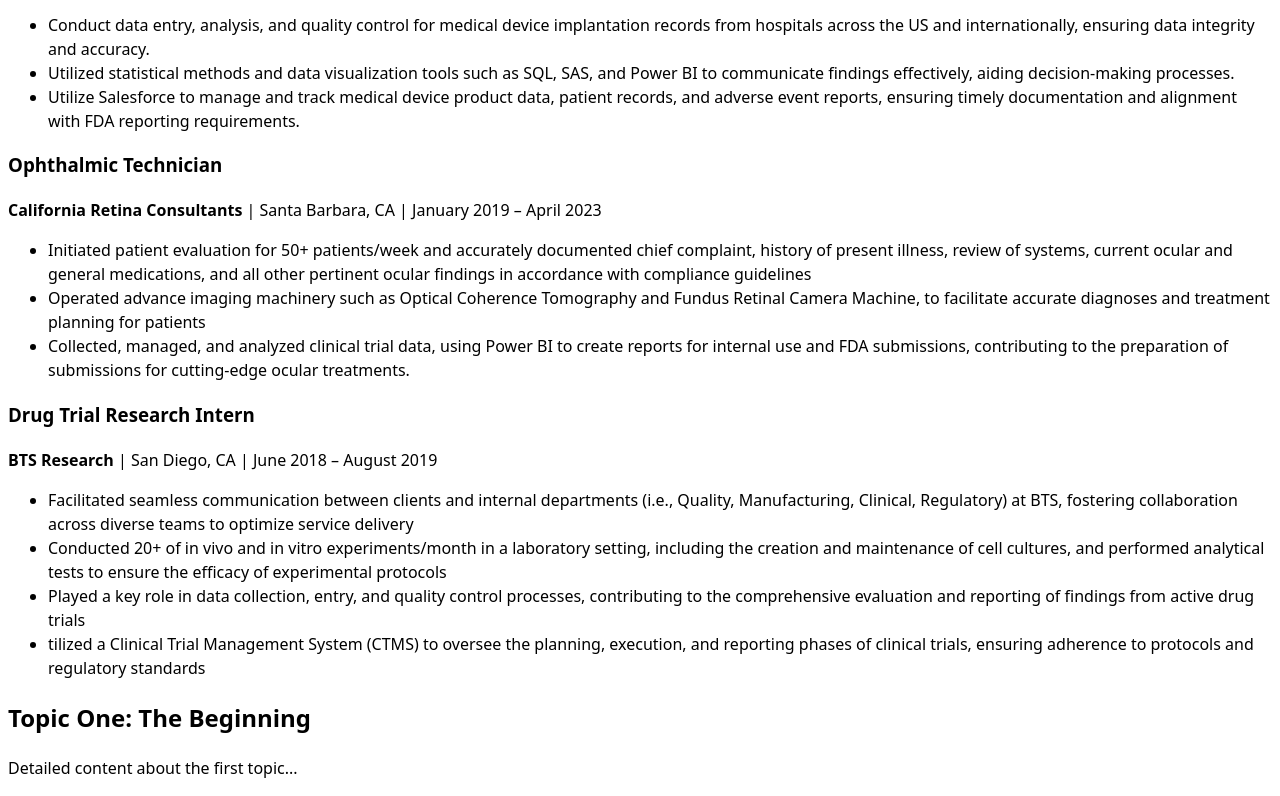
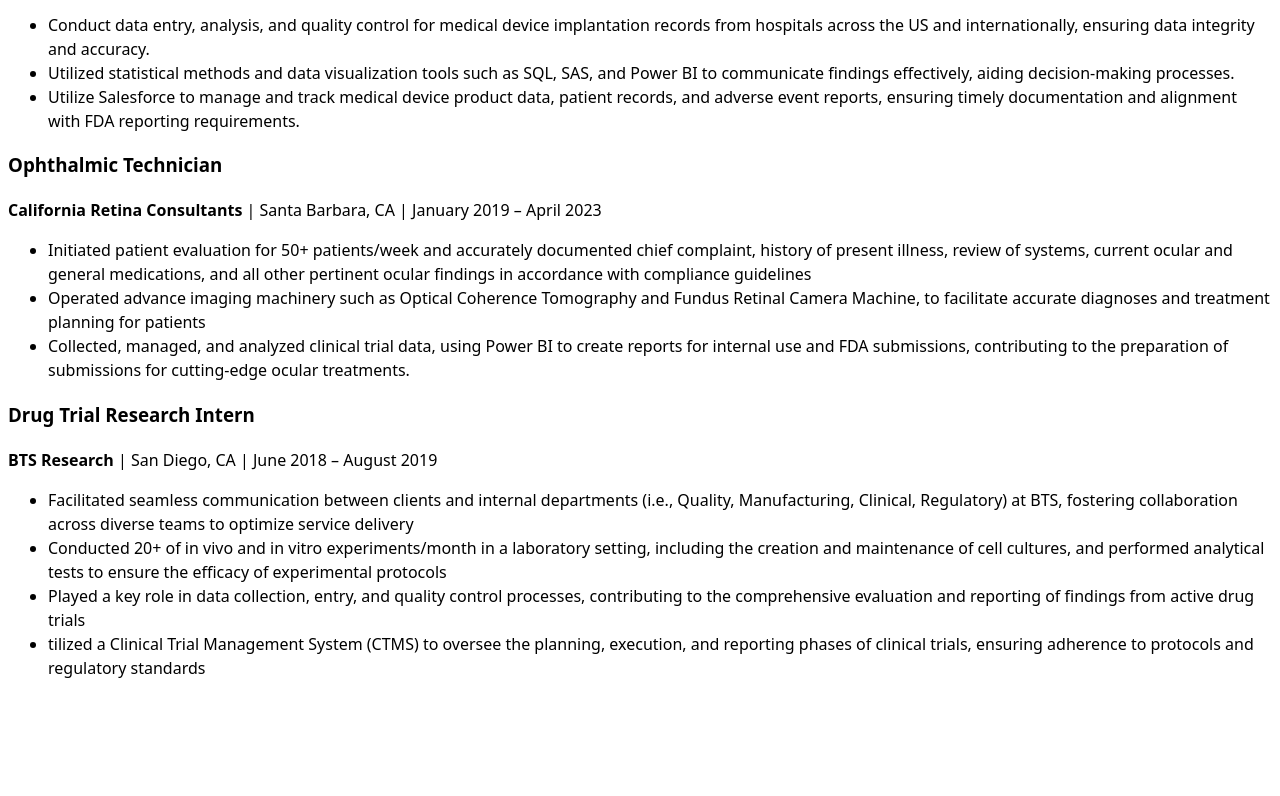
Before and after one commit to lmarabeh/portfolio, a plain HTML site: page cv_resume/index.html in a window 1280 px wide. Shown: the part 753-1549 px from the top of the page. After the commit the page ends 1449 px from the top, so only its background shows below. Drawn offline with Linux system fonts and the light colour scheme.

Commit message:
Update index.html

```diff
--- a/cv_resume/index.html
+++ b/cv_resume/index.html
@@ -119,15 +119,5 @@
     </article>
 </section>
 
-
-
-  <section>
-    <h2>Topic One: The Beginning</h2>
-    <p>Detailed content about the first topic...</p>
-    </section>
-
-
-    </article>
-
 </body>
 </html>
```
